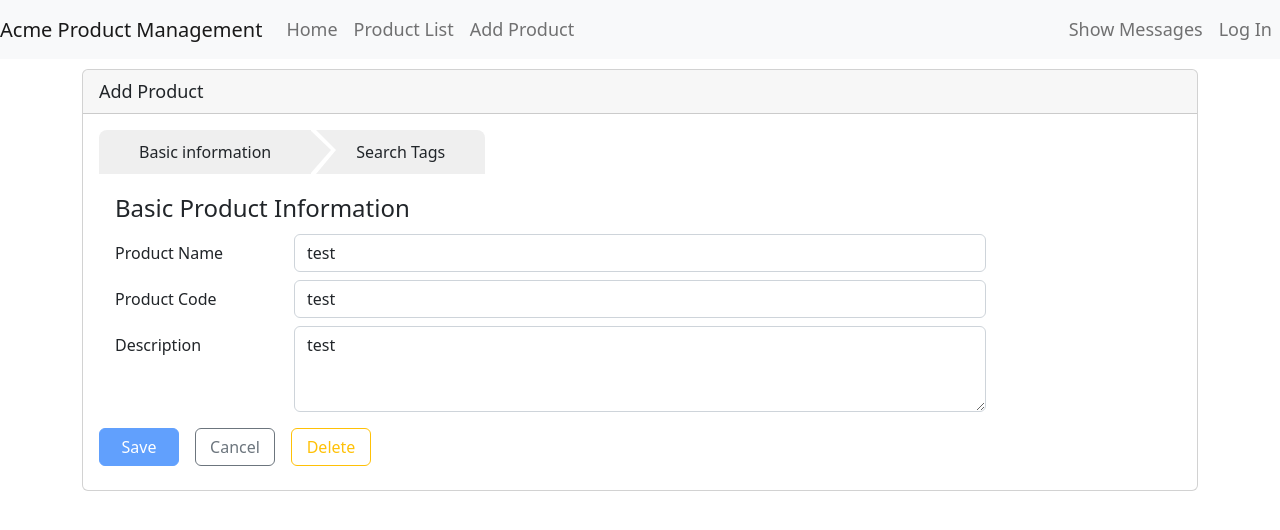
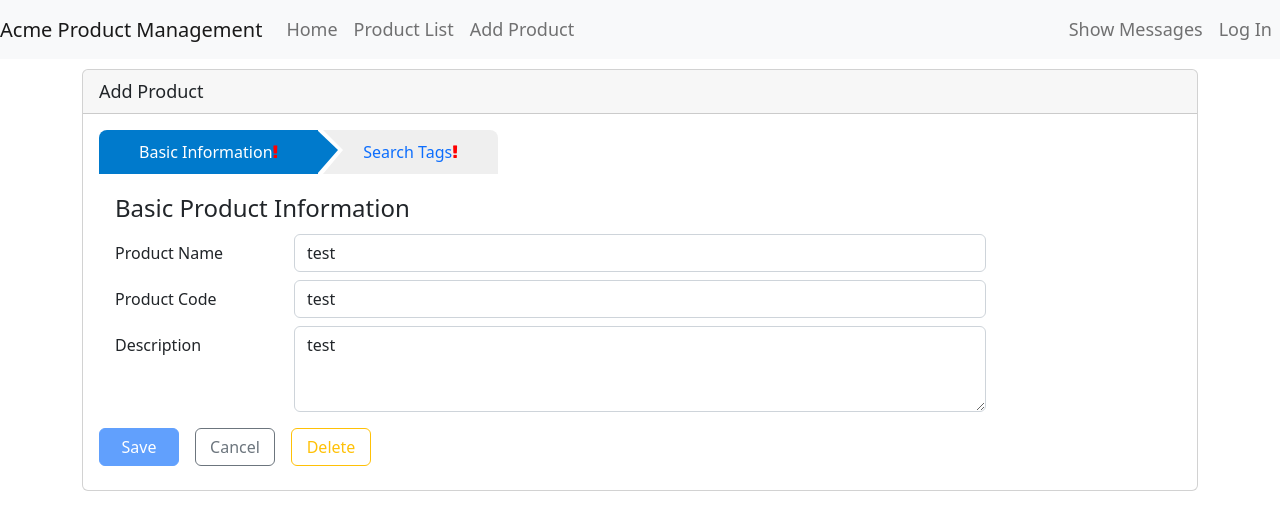
Before and after one commit to GitKia/AngularApmRouting, an Angular app: page /products/0/edit/info in a window 1280 px wide. Shown: the top 530 px of the page. Built offline with nearby package versions, Linux system fonts and the light colour scheme; what angular-in-memory-web-api would draw is missing.

Commit message:
features added on edit

```diff
--- a/src/app/products/product-edit/product-edit.component.html
+++ b/src/app/products/product-edit/product-edit.component.html
@@ -6,11 +6,13 @@
   <div class="card-body"
        *ngIf="product">
     <div class="wizard">
-        <a>
-          Basic information
+      <a [routerLink]="['info']"
+         routerLinkActive="active">
+        Basic Information<span [ngClass]="{'fa fa-exclamation': !isValid('info')}"></span>
       </a>
-        <a>
-          Search Tags
+      <a [routerLink]="['tags']"
+         routerLinkActive="active">
+        Search Tags<span [ngClass]="{'fa fa-exclamation': !isValid('tags')}"></span>
       </a>
     </div>
 
@@ -43,6 +45,7 @@
       </div>
     </div>
   </div>
+</div>
 
 <div class="alert alert-danger"
      *ngIf="errorMessage">{{errorMessage}}
```
Lines whose indentation alone changed are shown as unchanged.
